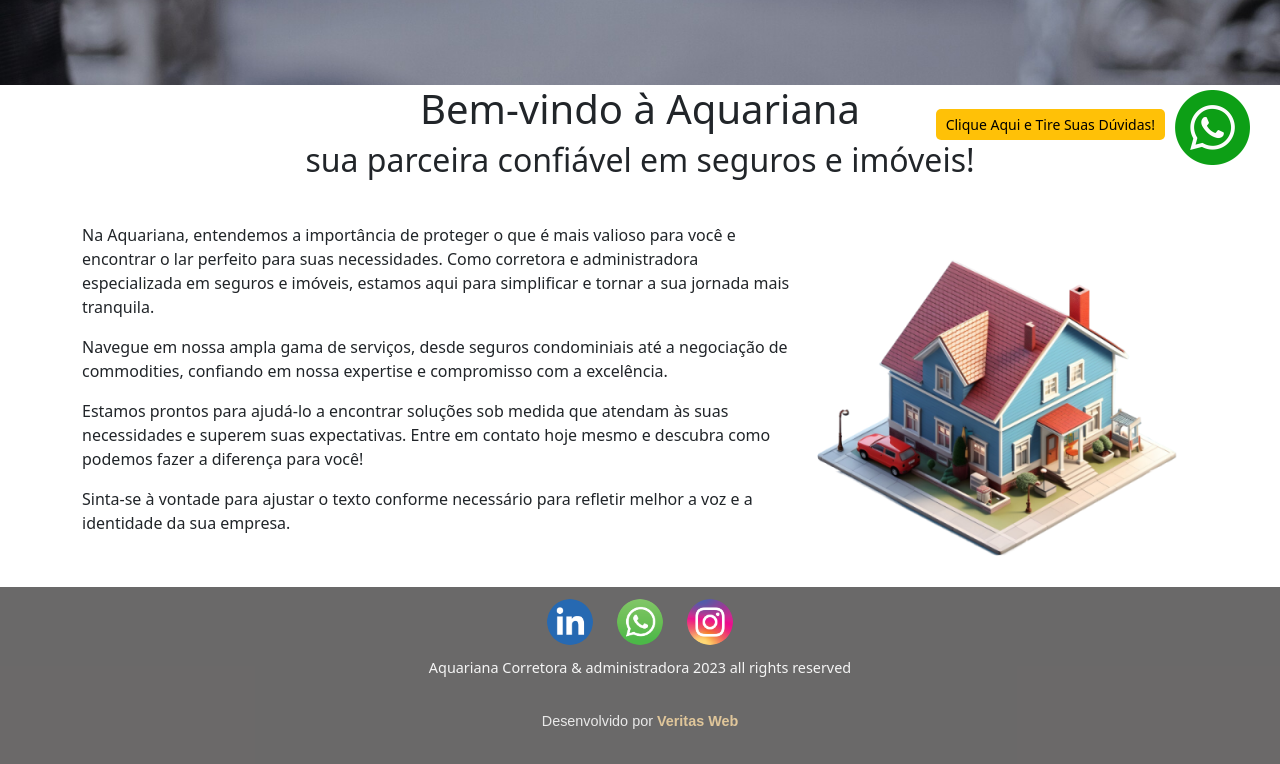
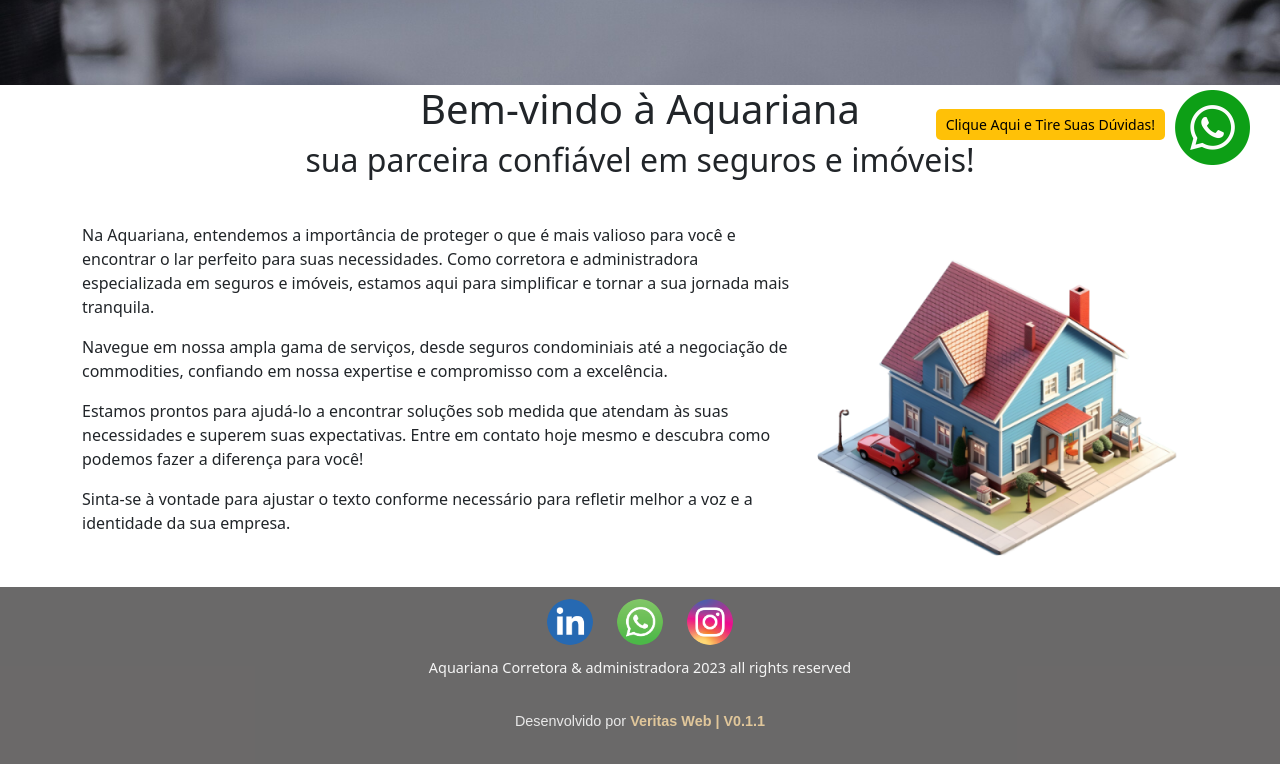
Before and after one commit to PedroOrnelasPego/aquariana-corretora, a React (Vite) app: page / in a window 1280 px wide. Shown: the part 605-1369 px from the top of the page. Built offline with nearby package versions, Linux system fonts and the light colour scheme; no server answers.

Commit message:
nova pagina de vendas 2

```diff
--- a/src/components/Footer/Footer.jsx
+++ b/src/components/Footer/Footer.jsx
@@ -56,7 +56,7 @@ const Footer = ({ className }) => {
               textDecoration: "none",
             }}
           >
-            Veritas Web
+            Veritas Web | V0.1.1
           </a>
         </div>
       </div>
```
